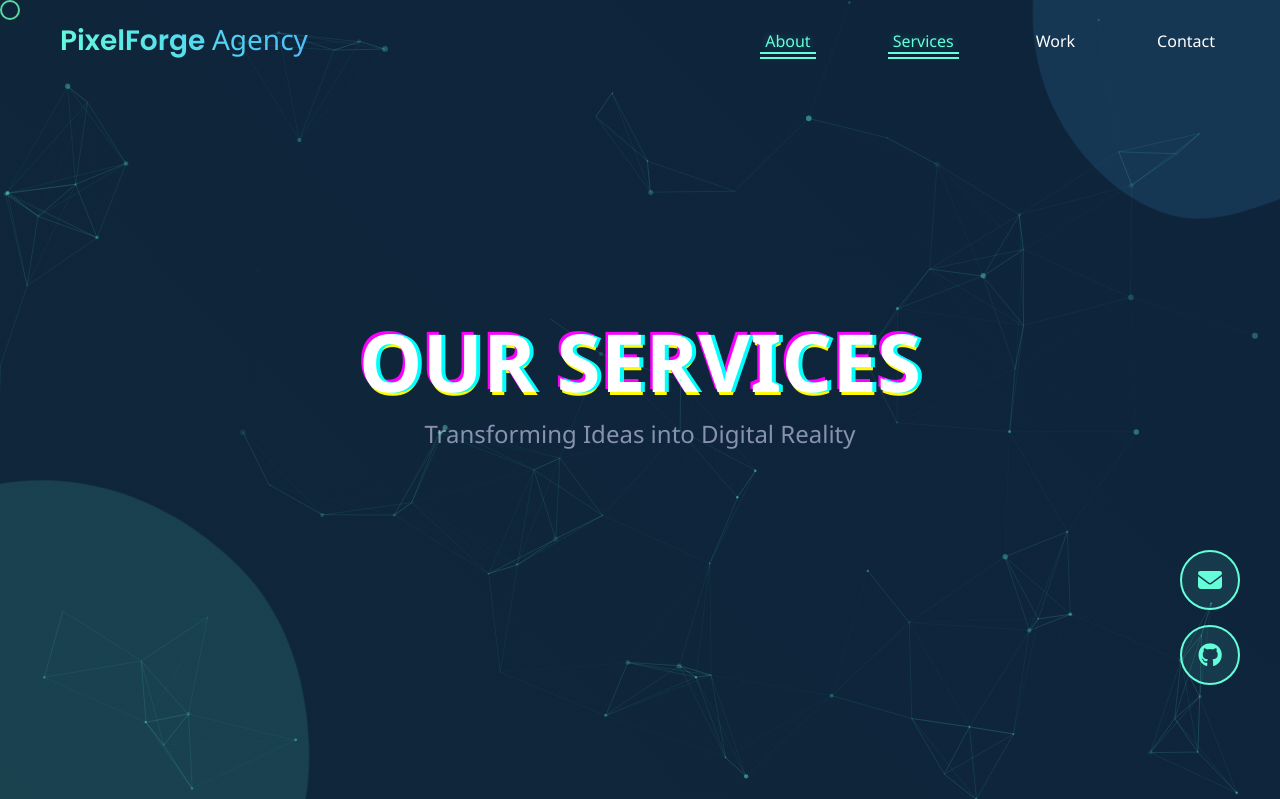
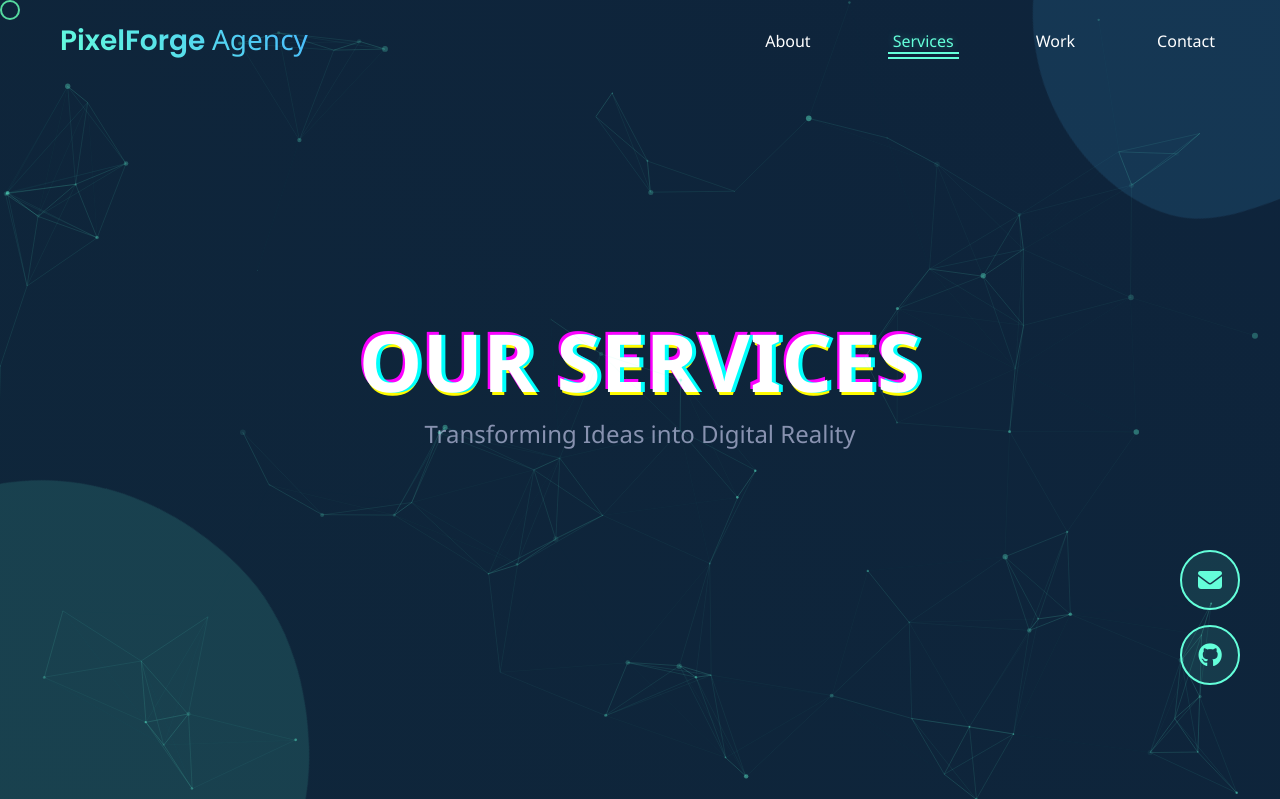
Before and after one commit to abdollah34/Project-02, a PHP site: page /services/services.html in a window 1280 px wide. Shown: the top 799 px of the page. Run offline with PHP 8.4, Linux system fonts and the light colour scheme.

Commit message:
wach al7biba

```diff
--- a/services/services.html
+++ b/services/services.html
@@ -29,7 +29,7 @@
                 <i class="fas fa-bars"></i>
             </button>
             <div class="nav-links" id="navLinks">
-                <a href="./../about us/index.html" class="active"><span>About</span></a>
+                <a href="./../about us/index.html"><span>About</span></a>
                 <a href="#" class="active"><span>Services</span></a>
                 <a href="./../portfolio/index.html"><span>Work</span></a>
                 <a href="./../contact us/index.html"><span>Contact</span></a>
--- a/style/style.css
+++ b/style/style.css
@@ -3,6 +3,7 @@
     font-weight: bold;
     background: linear-gradient(45deg, #64ffda, #48b9ff);
     -webkit-background-clip: text;
+    background-clip: text;
     background-clip: text;
     -webkit-text-fill-color: transparent;
     text-decoration: none;
```
